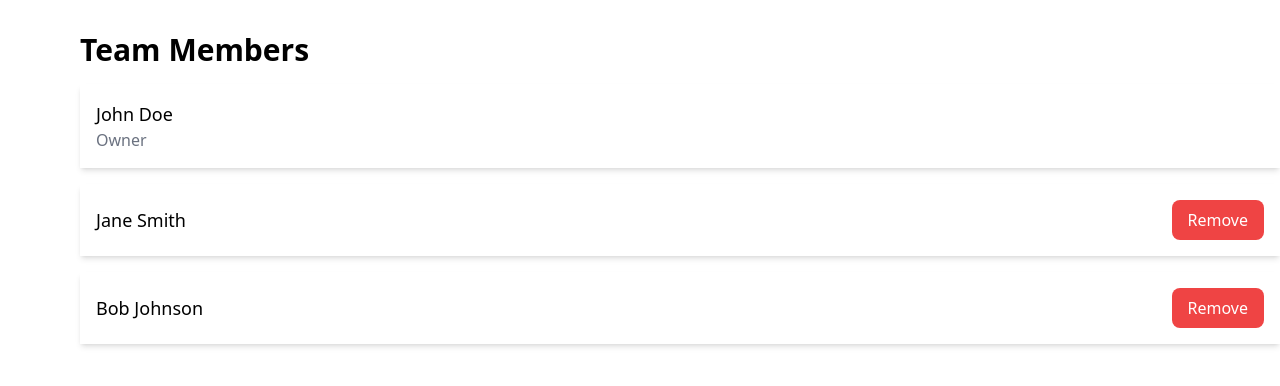
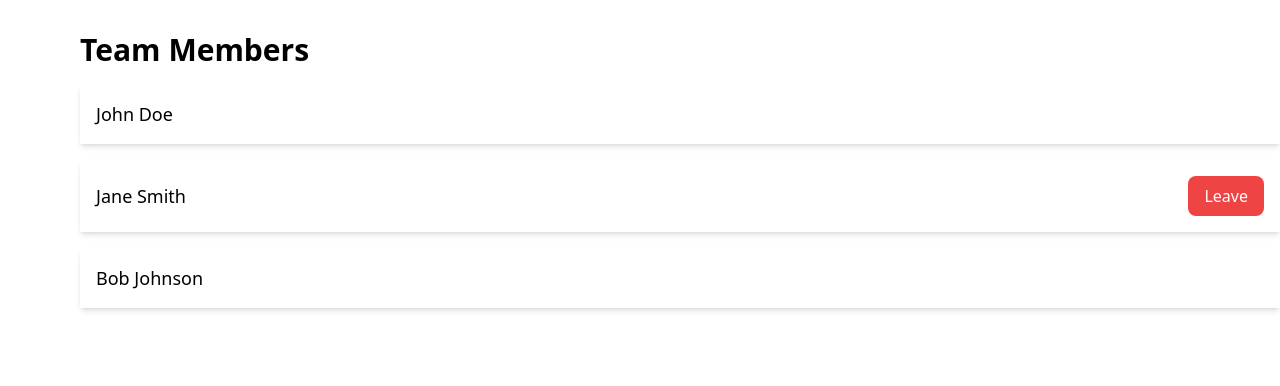
Before and after one commit to ConnectiveMinds/connectiveMind-frontend, a React (Vite) app: page /Home/team-members in a window 1280 px wide. Shown: the top 386 px of the page. Built offline with nearby package versions, Linux system fonts and the light colour scheme.

Commit message:
Leave button implemented

```diff
--- a/src/Components/Cards/group_member_card.tsx
+++ b/src/Components/Cards/group_member_card.tsx
@@ -26,6 +26,7 @@ const TeamMemberTile: React.FC<TeamMemberTileProps> = ({
 
   const handleConfirmation = (confirmed: boolean) => {
     if (confirmed) {
+
       if (onRemove) {
         onRemove();
       }
@@ -50,7 +51,7 @@ const TeamMemberTile: React.FC<TeamMemberTileProps> = ({
             </button>
             {showConfirmation && (
               <div className="fixed inset-0 bg-black bg-opacity-50 flex items-center justify-center">
-                <div className="bg-white p-8 rounded-md border border-black">
+              <div className="bg-white p-8 rounded-md border border-black shadow-md">
                 <p>{`Are you sure about removing ${memberName} from the group?`}</p>
                 <div className="flex justify-end mt-4">
                   <button
@@ -68,6 +69,40 @@ const TeamMemberTile: React.FC<TeamMemberTileProps> = ({
                 </div>
               </div>
             </div>
+
+            )}
+
+          </>
+        )}
+        {(loggedInUserId === id)&& (
+          <>
+            <button
+              onClick={handleRemoveClick}
+              className="bg-red-500 text-white py-2 px-4 rounded-lg hover:bg-red-600"
+            >
+              Leave
+            </button>
+            {showConfirmation && (
+              <div className="fixed inset-0 bg-black bg-opacity-50 flex items-center justify-center">
+              <div className="bg-white p-8 rounded-md border border-black shadow-md">
+                <p>{`Are you sure you want to leave this group?`}</p>
+                <div className="flex justify-end mt-4">
+                  <button
+                    onClick={() => handleConfirmation(true)}
+                    className="bg-red-500 text-white py-2 px-4 rounded-md hover:bg-red-600 mr-2"
+                  >
+                    Yes
+                  </button>
+                  <button
+                    onClick={() => handleConfirmation(false)}
+                    className="bg-gray-500 text-white py-2 px-4 rounded-md hover:bg-gray-600"
+                  >
+                    No
+                  </button>
+                </div>
+              </div>
+            </div>
+
             )}
           </>
         )}
--- a/src/features/GroupPages/TeamMembers.tsx
+++ b/src/features/GroupPages/TeamMembers.tsx
@@ -15,7 +15,7 @@ const TeamMembersPage: React.FC<TeamMembersPage> = ({groupID, ownerID}) => {
   ]);
 
 
-  const loggedInUserId = "1";
+  const loggedInUserId = "2";
 
 
   const handleRemoveClick = (memberId: string) => {
```
Lines whose indentation alone changed are shown as unchanged.
